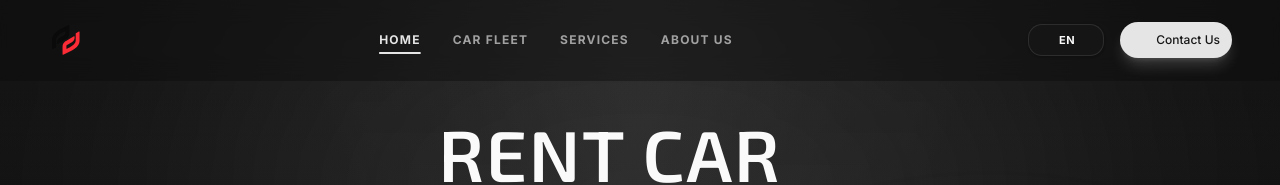
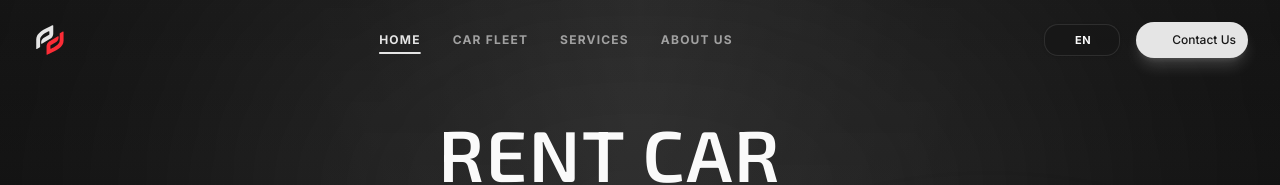
Before and after one commit to damnitstur/puncak-drive, a React (Vite) app: page / in a window 1280 px wide. Shown: the top 185 px of the page. Built offline with nearby package versions, Linux system fonts and the light colour scheme; some icons are missing.

Commit message:
fix(header): restore exact original header class styling and container padding

```diff
--- a/src/components/Header.tsx
+++ b/src/components/Header.tsx
@@ -56,13 +56,11 @@ function Header({ brandName, activePage = "home", onNavigateAbout, onNavigateHom
 
   return (
     <header
-      className={`fixed top-0 left-0 right-0 z-50 w-full transition-all duration-300 ${
-        scrolled
-          ? "dark bg-background/80 backdrop-blur-xl border-b border-border/50 shadow-lg"
-          : "dark bg-background/40 backdrop-blur-md border-b border-transparent"
+      className={`fixed top-0 left-0 right-0 z-50 w-full transition-all duration-500 ${
+        scrolled ? "dark text-muted-foreground bg-background/0 backdrop-blur-md" : "dark text-primary"
       }`}
     >
-      <div className="max-w-7xl mx-auto px-4 sm:px-6 lg:px-12">
+      <div className="max-w-7xl mx-auto px-4 sm:px-6 lg:px-8">
         <div className="flex items-center justify-between h-20">
 
           {/* Logo */}
```
